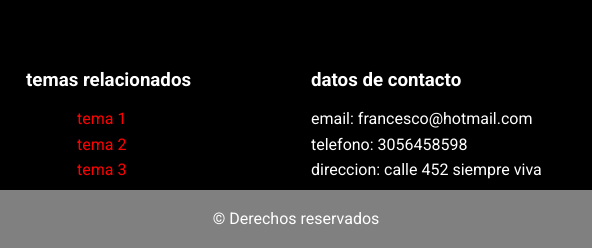
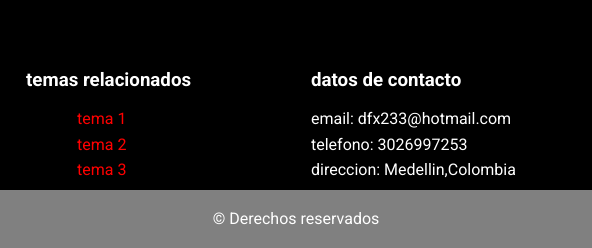
Before and after one commit to dfx172/cocakola, a plain HTML site: page index.html in a window 1280 px wide. Shown: the part 3039-3287 px from the top of the page, 344-936 px from the left. Drawn offline with Linux system fonts and the light colour scheme.

Commit message:
fixed typo

```diff
--- a/index.html
+++ b/index.html
@@ -187,9 +187,9 @@
                 <div class="columna columna-25 columna-mobile-100">
                     <h3>datos de contacto</h3>
                     <ul>
-                        <li>email: francesco@hotmail.com</li>
-                        <li>telefono: 3056458598</li>
-                        <li>direccion: calle 452 siempre viva</li>
+                        <li>email: dfx233@hotmail.com</li>
+                        <li>telefono: 3026997253</li>
+                        <li>direccion: Medellin,Colombia</li>
                     </ul>
                 </div>
                 <div class="columna columna-25 columna-mobile-100">
```
